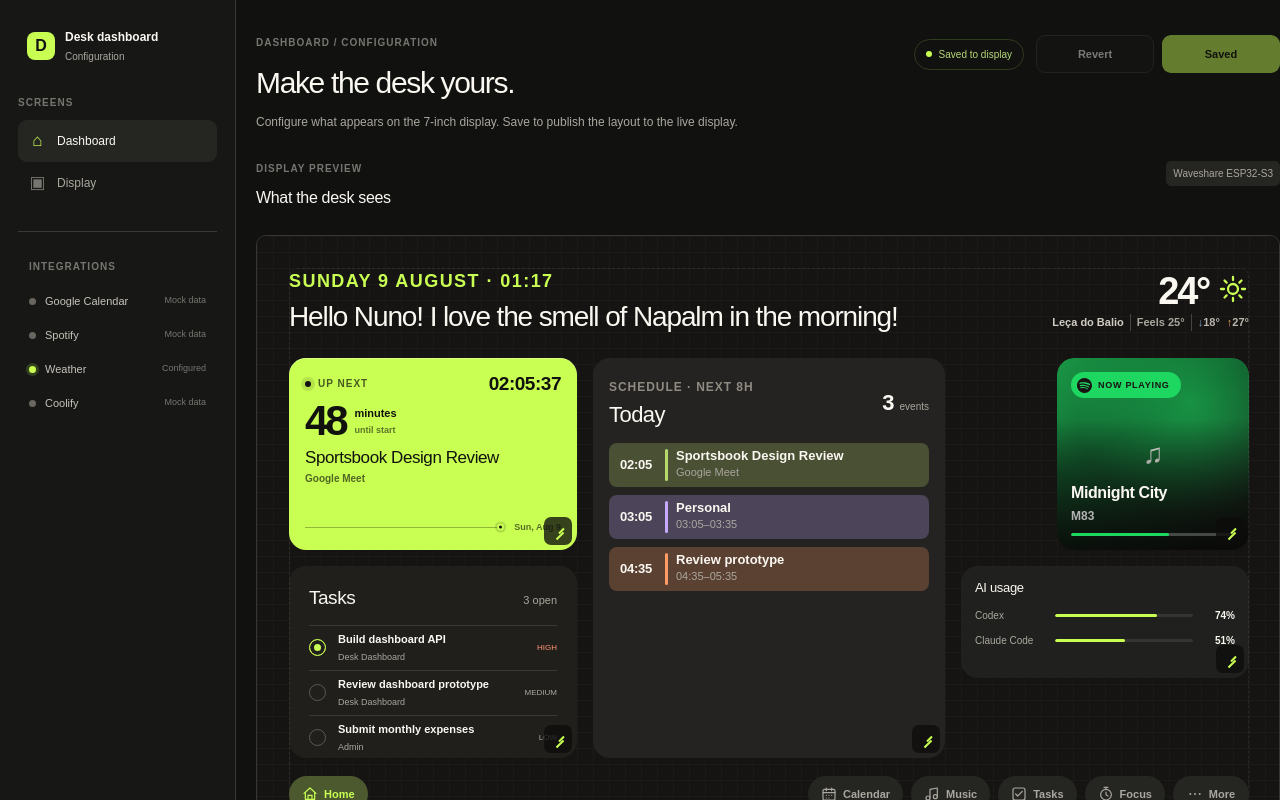
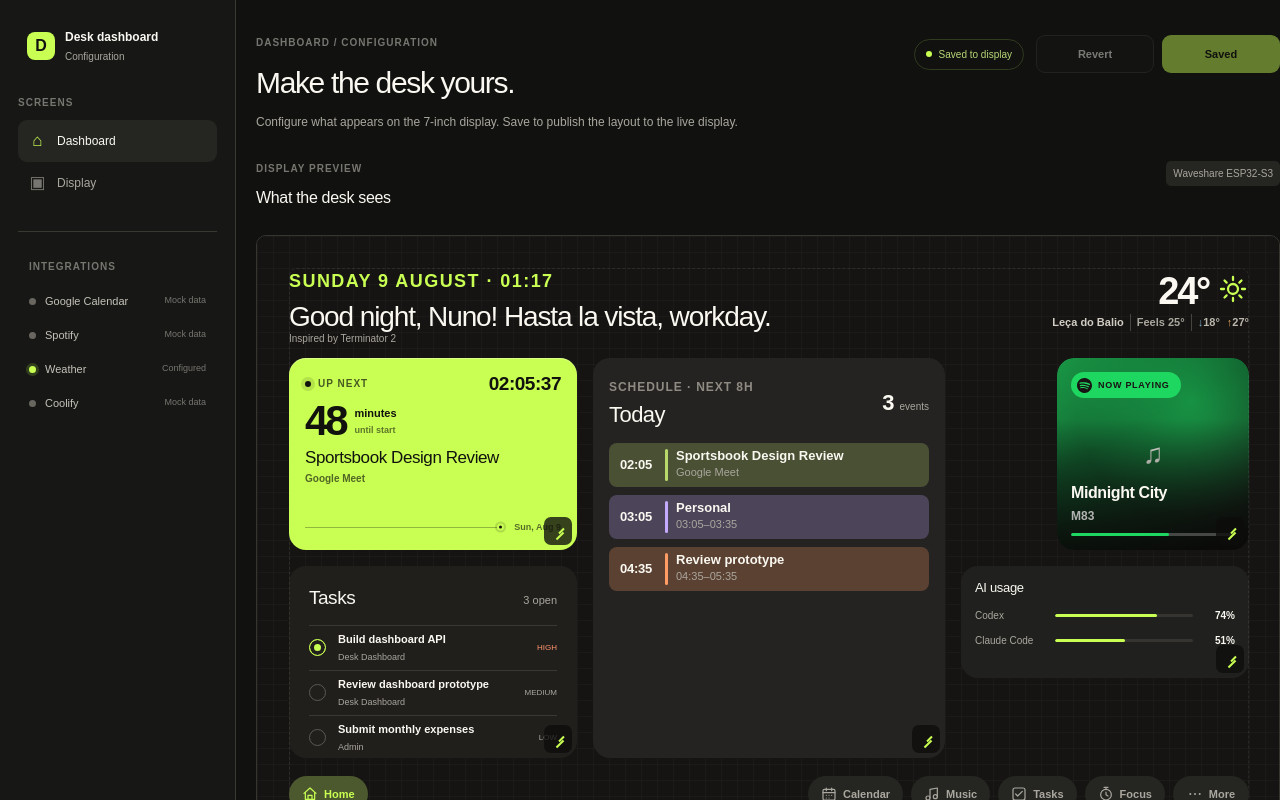
Before and after one commit to nunoscamorim/Desk, a Next.js app: page /admin in a window 1280 px wide. Shown: the top 800 px of the page. Built offline with nearby package versions, Linux system fonts and the light colour scheme; no server answers.

Commit message:
Add time-aware movie greetings

```diff
--- a/app/components/dashboard/Header.tsx
+++ b/app/components/dashboard/Header.tsx
@@ -3,14 +3,51 @@ import { useEffect, useState } from "react";
 import { WeatherWidget } from "./WeatherWidget";
 
 const dayFormatter = new Intl.DateTimeFormat("en-GB", { weekday: "long", day: "numeric", month: "long" });
+
+type GreetingPeriod = "morning" | "afternoon" | "night";
+type Greeting = { message: string; source: string };
+
+const greetings: Record<GreetingPeriod, Greeting[]> = {
+  morning: [
+    { message: "Good morning, Nuno! May the Force be with your coffee.", source: "Inspired by Star Wars" },
+    { message: "Good morning, Nuno! Here’s looking at brew, kid.", source: "Inspired by Casablanca" },
+    { message: "Good morning, Nuno! To productivity and beyond!", source: "Inspired by Toy Story" },
+    { message: "Good morning, Nuno! Carpe diem—after coffee.", source: "Inspired by Dead Poets Society" },
+    { message: "Good morning, Nuno! Coffee. Shaken, not stirred.", source: "Inspired by James Bond" },
+  ],
+  afternoon: [
+    { message: "Good afternoon, Nuno! Just keep swimming.", source: "Inspired by Finding Nemo" },
+    { message: "Good afternoon, Nuno! Make it so.", source: "Inspired by Star Trek" },
+    { message: "Good afternoon, Nuno! Challenge accepted.", source: "Inspired by How I Met Your Mother" },
+    { message: "Good afternoon, Nuno! Why so serious?", source: "Inspired by The Dark Knight" },
+    { message: "Good afternoon, Nuno! Show me the coffee!", source: "Inspired by Jerry Maguire" },
+  ],
+  night: [
+    { message: "Good night, Nuno! I’ll be back… after eight hours.", source: "Inspired by The Terminator" },
+    { message: "Good night, Nuno! Sleep long and prosper.", source: "Inspired by Star Trek" },
+    { message: "Good night, Nuno! Hasta la vista, workday.", source: "Inspired by Terminator 2" },
+    { message: "Good night, Nuno! Tomorrow is another dashboard.", source: "Inspired by Gone with the Wind" },
+    { message: "Good night, Nuno! The Dude abides—in bed.", source: "Inspired by The Big Lebowski" },
+  ],
+};
+
+function getGreeting(date: Date): Greeting {
+  const hour = date.getHours();
+  const period: GreetingPeriod = hour >= 5 && hour < 12 ? "morning" : hour >= 12 && hour < 18 ? "afternoon" : "night";
+  const options = greetings[period];
+  const hourlyRotation = Math.floor(date.getTime() / 3_600_000);
+  return options[hourlyRotation % options.length];
+}
+
 export function Header({ data }: { data: DashboardData }) {
   const [now, setNow] = useState(() => new Date());
   useEffect(() => {
     const timer = window.setInterval(() => setNow(new Date()), 1000);
     return () => window.clearInterval(timer);
   }, []);
+  const greeting = getGreeting(now);
   return <header className="topbar">
-    <div><p className="date-label">{dayFormatter.format(now)} · <time dateTime={now.toISOString()}>{now.toLocaleTimeString("en-GB", { hour: "2-digit", minute: "2-digit" })}</time></p><h1>Hello Nuno! I love the smell of Napalm in the morning!</h1></div>
+    <div className="greeting-copy"><p className="date-label">{dayFormatter.format(now)} · <time dateTime={now.toISOString()}>{now.toLocaleTimeString("en-GB", { hour: "2-digit", minute: "2-digit" })}</time></p><h1>{greeting.message}</h1><p className="quote-source">{greeting.source}</p></div>
     <WeatherWidget weather={data.weather} />
   </header>;
 }
--- a/app/globals.css
+++ b/app/globals.css
@@ -7,10 +7,11 @@ body { color: var(--ink); font-family: Arial, Helvetica, sans-serif; display: fl
 button { font: inherit; }
 .dashboard { position: relative; width: 1024px; height: 600px; overflow: hidden; padding: 32px; background: #151412; }
 .topbar { height: 90px; display: flex; align-items: flex-start; justify-content: space-between; }
+.greeting-copy { min-width: 0; max-width: 720px; }
 .date-label, .card-label { margin: 0 0 7px; color: var(--muted); font-size: 12px; font-weight: 700; letter-spacing: .08em; text-transform: uppercase; }
 .date-label { color: var(--lime); font-size: 18px; }
 .topbar h1 { max-width: 720px; margin: 0; font-size: 28px; line-height: 1.08; letter-spacing: -.04em; }
-.quote-source { margin: 2px 0 0; color: var(--muted); font-size: 11px; }
+.quote-source { margin: 1px 0 0; color: var(--muted); font-size: 10px; line-height: 1.1; }
 .weather { width: 252px; height: 68px; flex: 0 0 auto; padding-top: 4px; text-align: right; }
 .weather-reading { min-width: 0; flex: 1; }
 .weather-primary { display: flex; align-items: center; justify-content: flex-end; gap: 8px; }
```
